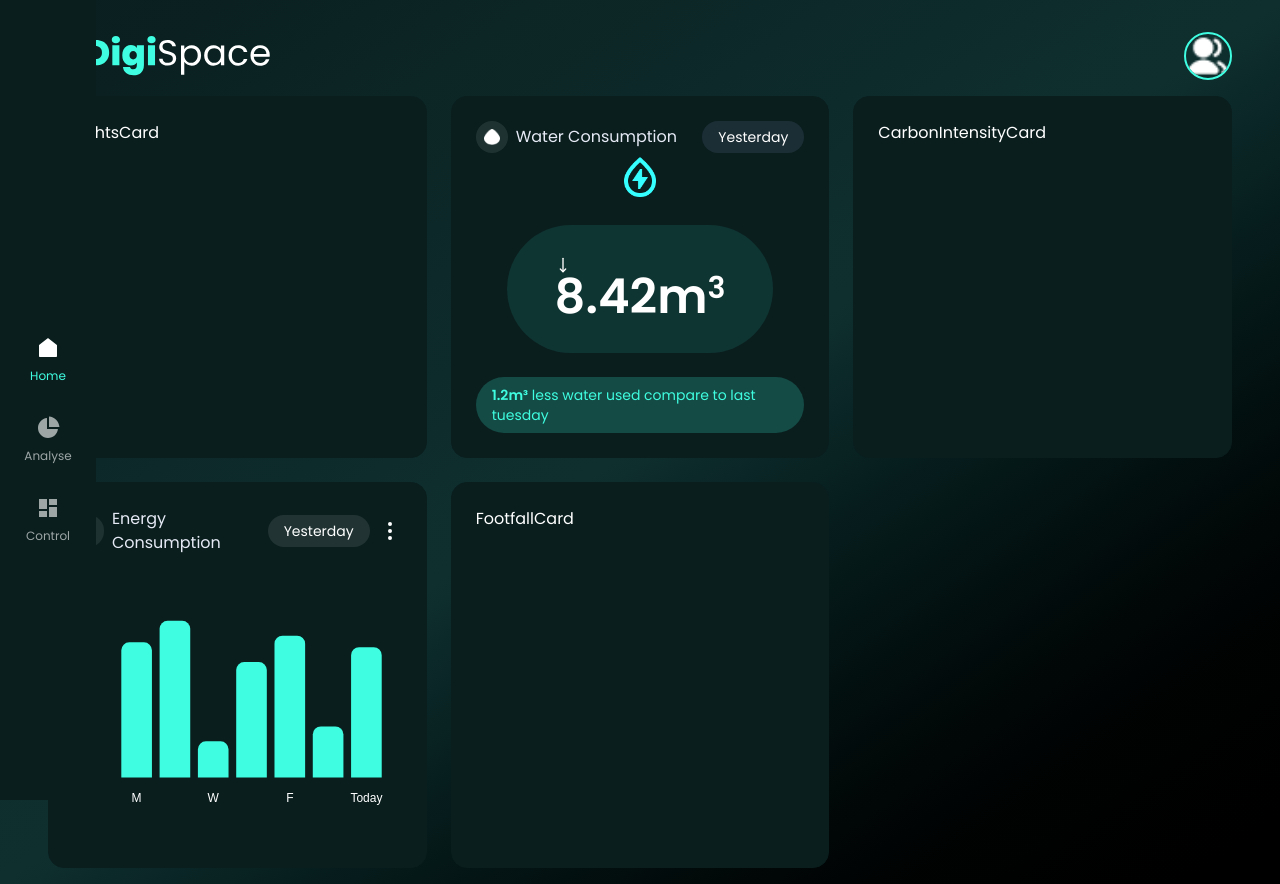
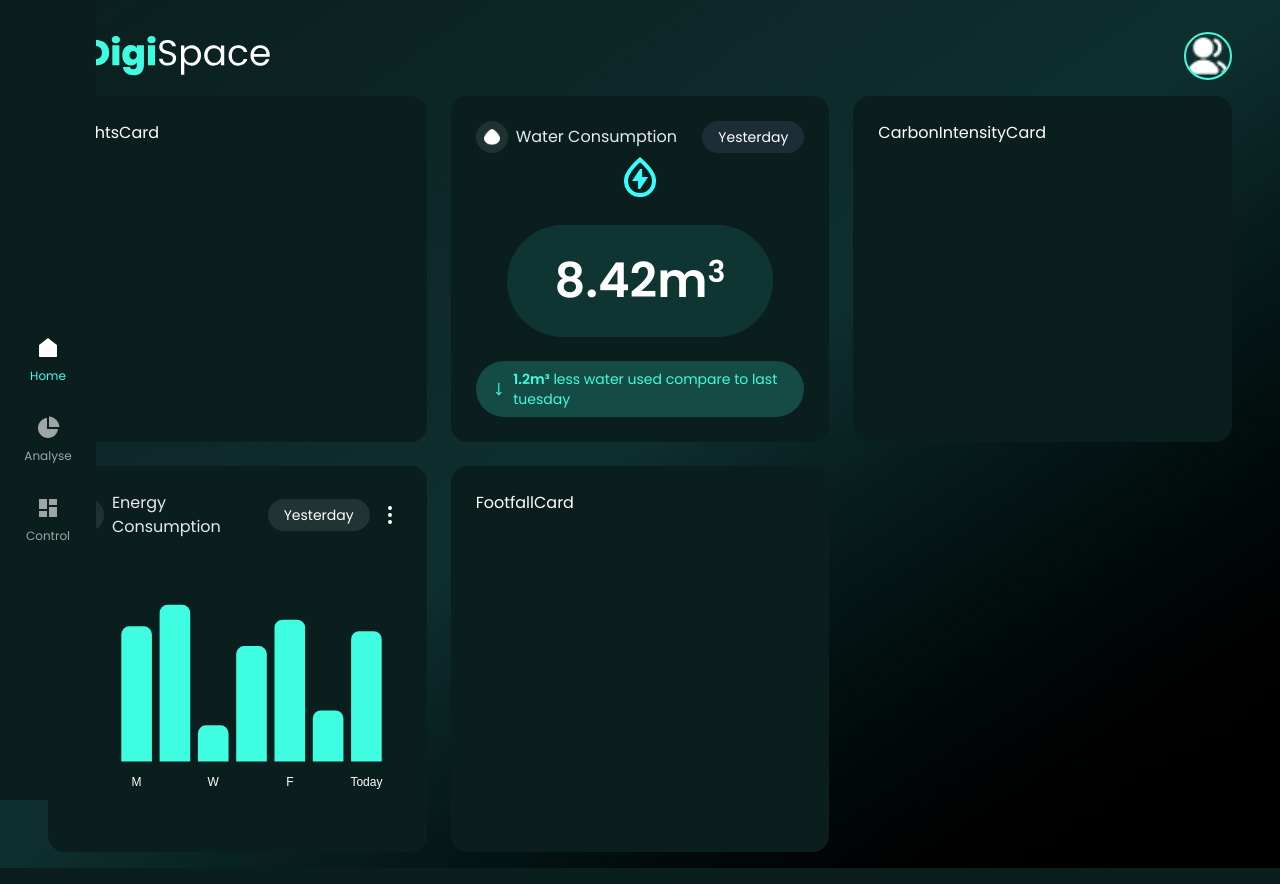
Before and after one commit to CoderLovely08/AVM-Demo, a React app: page / in a window 1280 px wide. Built offline with nearby package versions, Linux system fonts and the light colour scheme; the HTML template or start-up script is replaced by a standard one.

Commit message:
[Fix]: Down arrow position

```diff
--- a/src/components/WaterConsumptionCard.tsx
+++ b/src/components/WaterConsumptionCard.tsx
@@ -26,7 +26,6 @@ const WaterConsumptionCard = () => {
 
         <div className="relative">
           <div className="bg-primary/10 px-12 py-8 rounded-full">
-            <MoveDown size={16} />
             <span className="text-5xl font-semibold text-white">
               8.42m<sup className="text-3xl">3</sup>
             </span>
@@ -34,6 +33,7 @@ const WaterConsumptionCard = () => {
         </div>
 
         <div className="flex items-center gap-2 text-primary bg-primary/20 px-4 py-2 rounded-full text-sm">
+          <MoveDown size={16} />
           <span>
             <span className="font-semibold">1.2m³</span> less water used compare
             to last tuesday
```
